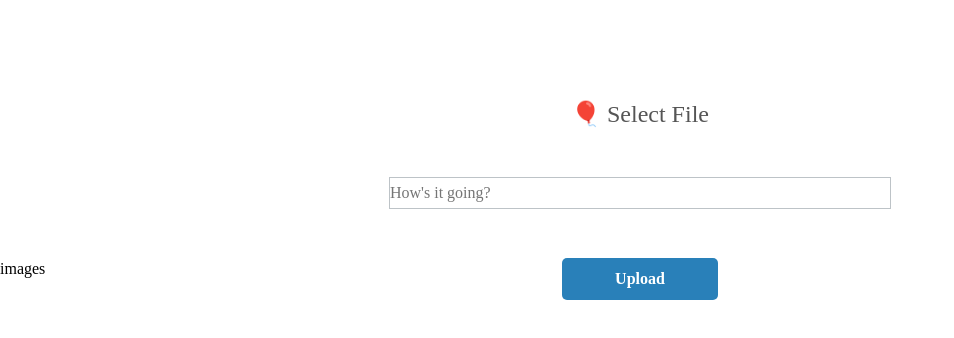
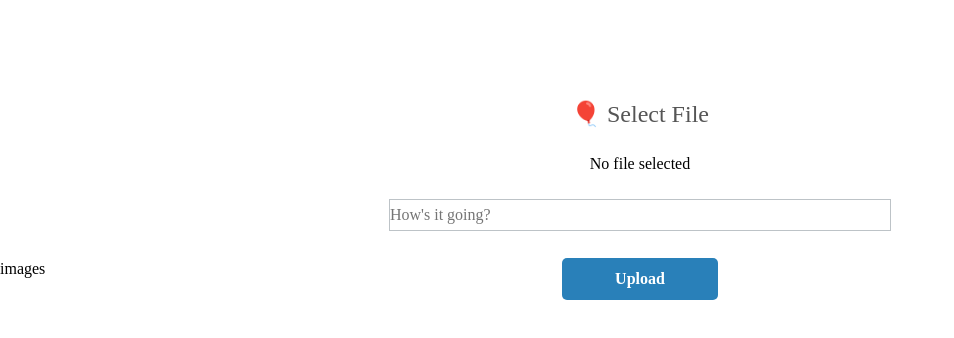
Before and after one commit to peppermint100/trying-aws, a React app in the folder client/: page / in a window 1280 px wide. Shown: the top 338 px of the page, without its empty margins (0-954 px from the left). Built offline with nearby package versions, Linux system fonts and the light colour scheme.

Commit message:
fixed form

```diff
--- a/client/src/components/UploadForm.js
+++ b/client/src/components/UploadForm.js
@@ -5,10 +5,8 @@ import regeneratorRuntime from "regenerator-runtime"
 
 const ENDPOINT = env.ENDPOINT
 
-const UploadForm = () => {
 const containerStyle = {
     position: "relative",
-
     marginTop: "100px",
     height: "20vh"
 }
@@ -54,27 +52,34 @@ const UploadForm = () => {
     color: "#fff"
 }
 
-    const [file, setFile] = useState(null)
+
+const UploadForm = () => {
+    const [file, setFile] = useState(undefined)
+    const [text, setText] = useState("")
 
     const onSubmit = async (e) => {
         e.preventDefault()
         if(!file) return alert('Please select any image file')
         const formData = new FormData()
         formData.append("img", file)
+        formData.append("text", text)
         try{
             const res = await axios.post(`${ENDPOINT}upload`, formData)
             console.log(res)
+
         }catch(err){
             if(err) console.error(err)
         }
+            setText("")
     }
 
     const onSelectFile = (e) => {
+        console.log(e.target.files)
         setFile(e.target.files[0])
     }
 
     const onChangeText = (e) => {
-
+        setText(e.target.value)
     }
 
     return (
@@ -82,14 +87,14 @@ const UploadForm = () => {
             <form onSubmit={onSubmit} style={formStyle}>
                 <label htmlFor="upload" style={labelStyle}>🎈 Select File</label>
                 <input onChange={onSelectFile} type="file" id="upload" style={fileInputStyle}/>
-                <input onChange={onChangeText} type="text" style={textInputStyle} placeholder="How's it going?" />
+                <section>
+                { file ? (
+                    <p>{file.name}</p>
+                ) : <p>No file selected</p> }
+                </section>
+                <input onChange={onChangeText} type="text" style={textInputStyle} placeholder="How's it going?" value={text} />
                 <button style={buttonStyle} type="submit"> Upload </button>
             </form>
-            <section style={{transform: "translate(-20%, 90%)"}}>
-                { file ? (
-                    <p>{file.name}</p>
-                ) : null }
-            </section>
         </div>
     )
 }
```
Lines whose indentation alone changed are shown as unchanged.
